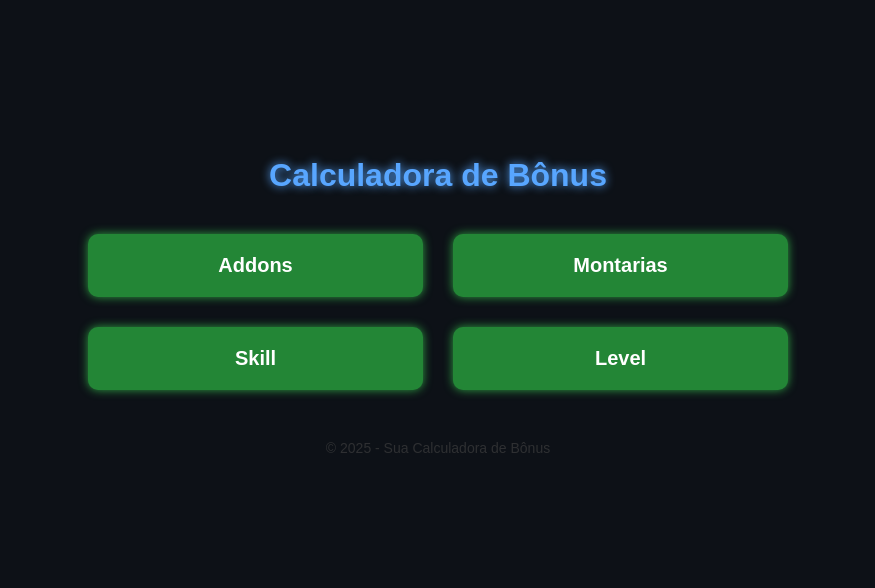
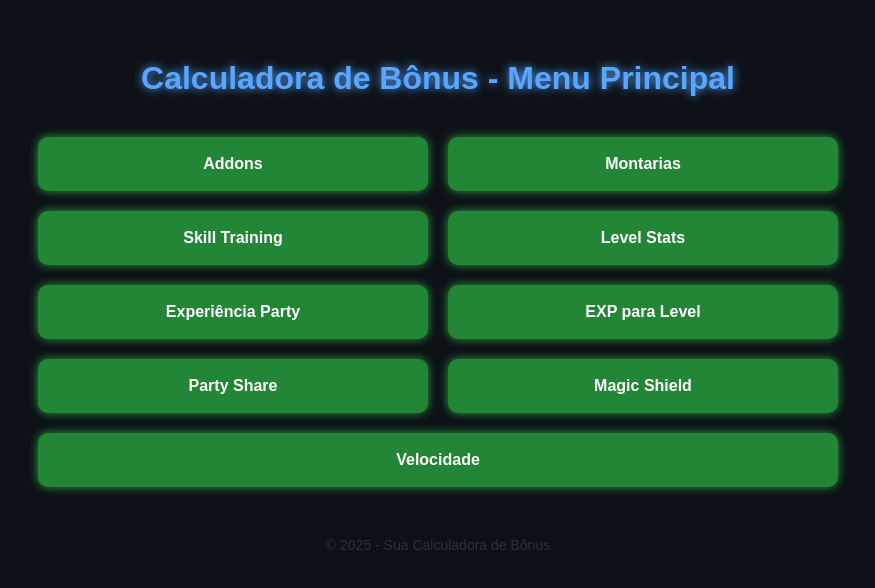
Before and after one commit to Lyhsoul1/insig, a plain HTML site: page index.html in a window 1280 px wide. Shown: the part 124-712 px from the top of the page, without its empty margins (202-1077 px from the left). Drawn offline with Linux system fonts and the light colour scheme.

Commit message:
Update index.html

```diff
--- a/index.html
+++ b/index.html
@@ -12,7 +12,7 @@
       flex-direction: column;
       align-items: center;
       justify-content: center;
-      height: 100vh;
+      min-height: 100vh;
       margin: 0;
       padding: 20px;
     }
@@ -21,26 +21,27 @@
       margin-bottom: 40px;
       font-weight: 900;
       text-shadow: 0 0 10px #58a6ff;
+      text-align: center;
     }
     .btn-container {
       display: flex;
       flex-wrap: wrap;
-      gap: 30px;
+      gap: 20px;
       justify-content: center;
-      max-width: 700px;
+      max-width: 800px;
       width: 100%;
     }
     a.button {
       background: #238636;
       color: white;
       text-decoration: none;
-      padding: 20px 40px;
+      padding: 18px 36px;
       border-radius: 10px;
       font-weight: bold;
-      font-size: 20px;
+      font-size: 16px;
       box-shadow: 0 0 10px #2ea043;
       transition: background-color 0.3s ease, box-shadow 0.3s ease;
-      flex: 1 1 250px;
+      flex: 1 1 200px;
       text-align: center;
       user-select: none;
     }
@@ -54,18 +55,24 @@
       color: #444;
       text-align: center;
       opacity: 0.6;
+      width: 100%;
     }
   </style>
 </head>
 <body>
 
-  <h1>Calculadora de Bônus</h1>
+  <h1>Calculadora de Bônus - Menu Principal</h1>
 
   <div class="btn-container">
-    <a href="addons.html" class="button" aria-label="Calculadora de Addons">Addons</a>
-    <a href="mounts.html" class="button" aria-label="Calculadora de Montarias">Montarias</a>
-    <a href="calc_skill_training.html" class="button" aria-label="Calculadora de Skill">Skill</a>
-    <a href="calc_level_exp.html" class="button" aria-label="Calculadora de Level">Level</a>
+    <a href="addons.html" class="button">Addons</a>
+    <a href="mounts.html" class="button">Montarias</a>
+    <a href="calc_skill_training.html" class="button">Skill Training</a>
+    <a href="calc_level_stats.html" class="button">Level Stats</a>
+    <a href="calc_exp_party.html" class="button">Experiência Party</a>
+    <a href="calc_exp_to_level.html" class="button">EXP para Level</a>
+    <a href="party_share.html" class="button">Party Share</a>
+    <a href="calc_magic_shield.html" class="button">Magic Shield</a>
+    <a href="calc_speed.html" class="button">Velocidade</a>
   </div>
 
   <footer>
```
